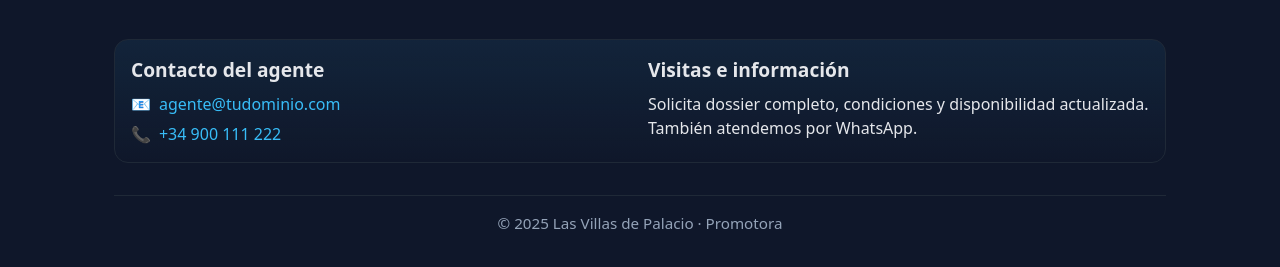
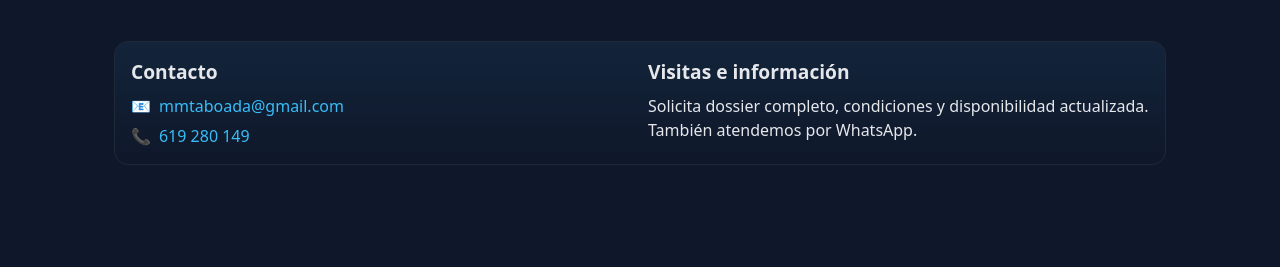
Before and after one commit to Lasvillasdepalacio/lasvillasdepalacio, a plain HTML site: page index.html in a window 1280 px wide. Shown: the part 1291-1558 px from the top of the page. After the commit the page ends 1508 px from the top, so only its background shows below. Drawn offline with Linux system fonts and the light colour scheme.

Commit message:
Add files via upload

```diff
--- a/index.html
+++ b/index.html
@@ -24,6 +24,9 @@
     a:hover{text-decoration:underline}
     .container{max-width:1100px;margin:0 auto;padding:24px}
     header{display:flex;align-items:center;justify-content:space-between;gap:16px;padding:16px 0;border-bottom:1px solid var(--border)}
+    .logo{display:flex;align-items:center;gap:12px}
+    .logo-mark{width:40px;height:40px;border-radius:10px;background:linear-gradient(135deg,#22c55e,#16a34a);display:grid;place-items:center;font-weight:800}
+    .logo-mark span{color:#08372a}
     .title{font-size:1.25rem;font-weight:700}
     .badge{background:rgba(34,197,94,.15);color:#86efac;border:1px solid rgba(34,197,94,.35);padding:6px 10px;border-radius:999px;font-weight:600}
     .hero{display:grid;grid-template-columns:1.2fr .8fr;gap:28px;align-items:center;padding:28px 0}
@@ -48,14 +51,16 @@
     .info div{display:flex;gap:8px;align-items:center}
     .kpi{display:flex;gap:16px;flex-wrap:wrap}
     .kpi .item{border:1px solid var(--border);border-radius:10px;padding:10px 12px;background:linear-gradient(180deg,rgba(34,197,94,.08),rgba(255,255,255,0));}
-    .footer{color:var(--muted);text-align:center;border-top:1px solid var(--border);padding:16px;margin-top:32px;font-size:.95rem}
     .plan-note{font-size:.9rem;color:var(--muted)}
   </style>
 </head>
 <body>
   <div class="container">
     <header>
-      <div class="title">Las Villas de Palacio</div>
+      <div class="logo">
+        <div class="logo-mark"><span>VP</span></div>
+        <div class="title">Las Villas de Palacio</div>
+      </div>
       <div class="badge" aria-label="Disponibilidad">3 unidades pendientes</div>
     </header>
 
@@ -110,10 +115,10 @@
 
     <section class="contact">
       <div>
-        <h2>Contacto del agente</h2>
+        <h2>Contacto</h2>
         <div class="info">
-          <div>📧 <a href="mailto:agente@tudominio.com">agente@tudominio.com</a></div>
-          <div>📞 <a href="tel:+34900111222">+34 900 111 222</a></div>
+          <div>📧 <a href="mailto:mmtaboada@gmail.com">mmtaboada@gmail.com</a></div>
+          <div>📞 <a href="tel:+34619280149">619 280 149</a></div>
         </div>
       </div>
       <div>
@@ -121,12 +126,10 @@
         <p style="margin:0">Solicita dossier completo, condiciones y disponibilidad actualizada. También atendemos por WhatsApp.</p>
       </div>
     </section>
-
-    <p class="footer">© <span id="year"></span> Las Villas de Palacio · Promotora</p>
   </div>
 
   <script>
-    document.getElementById('year').textContent = new Date().getFullYear();
+    document.getElementById('year')?.textContent = new Date().getFullYear();
   </script>
 </body>
 </html>
```
